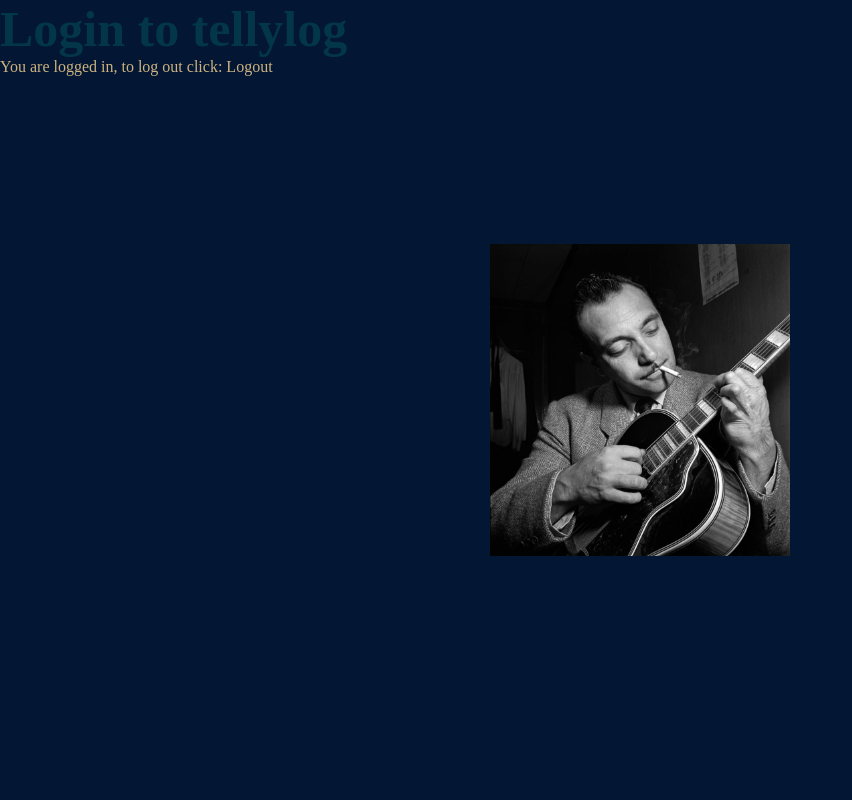
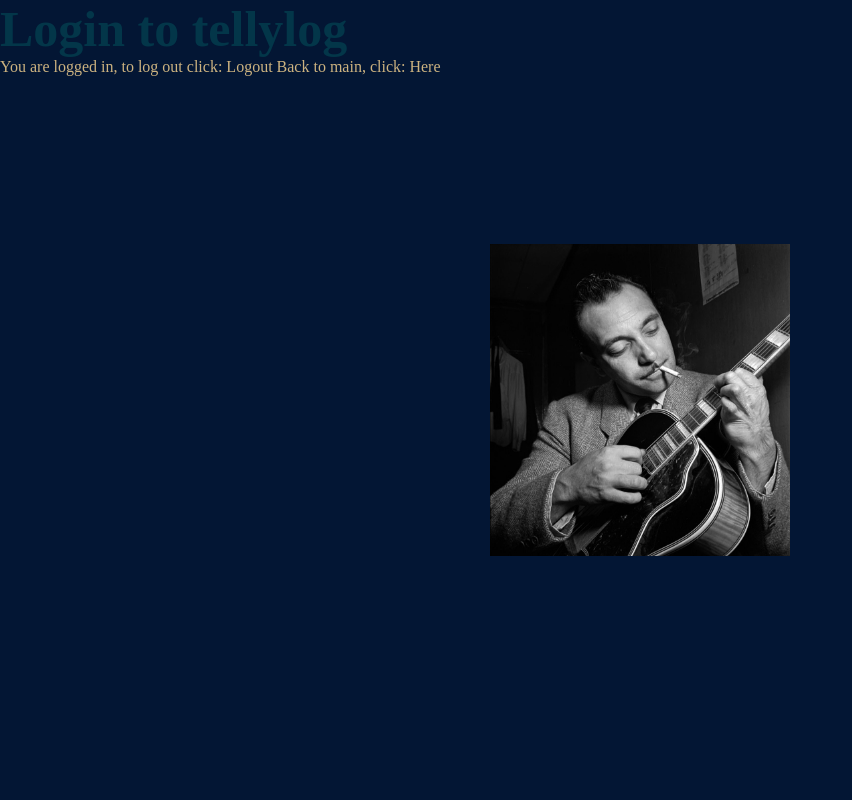
Before and after one commit to tellylog/tellylog, a Django app: template User/templates/user/signIn.html in a window 1280 px wide. Shown: the whole page, without its empty margins (0-852 px from the left). Run offline with Django 3.2, Linux system fonts and the light colour scheme; the template is opened without the code that fills it, so the values that code supplies are empty; the visitor is signed in with stand-in values (Sample User, id 1).

Commit message:
small change to sign in page

```diff
--- a/User/templates/user/signIn.html
+++ b/User/templates/user/signIn.html
@@ -24,9 +24,9 @@
 			<input type="submit" value="submit" />
 		</form>
         If you wish to sign up click: <a href="{% url 'user:sign_up' %}">Here</a><br>
-        Back to main, click: <a href="{% url 'main:index' %}">Here</a>
+
 	{% endif %}
-
+    Back to main, click: <a href="{% url 'main:index' %}">Here</a>
 </body>
 
 </html>
```
